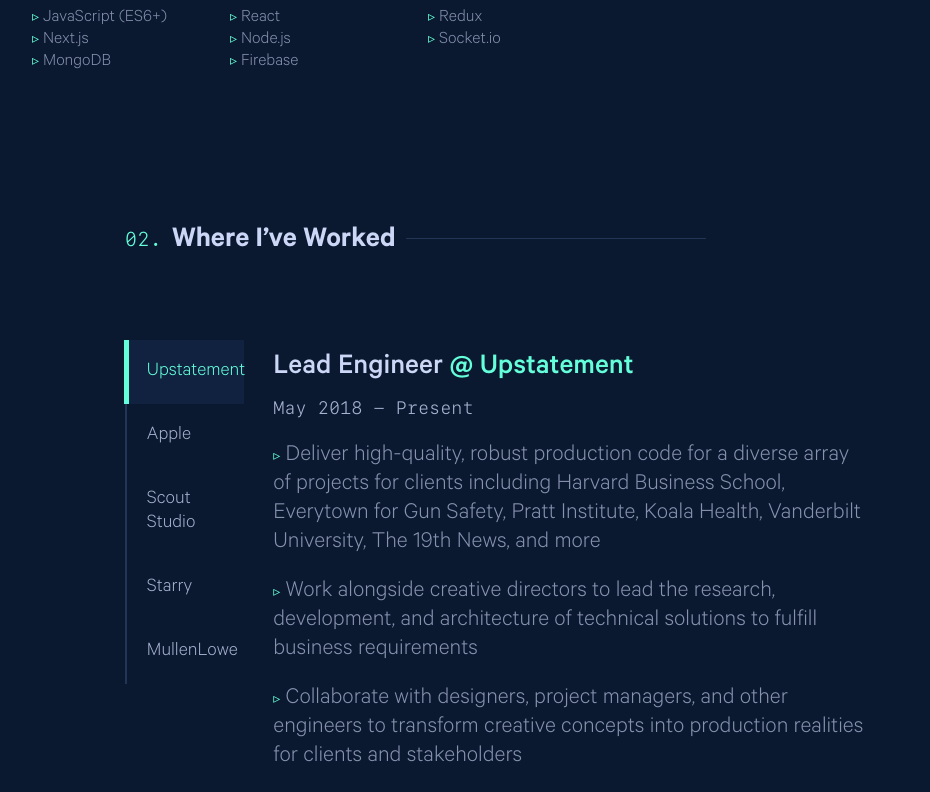
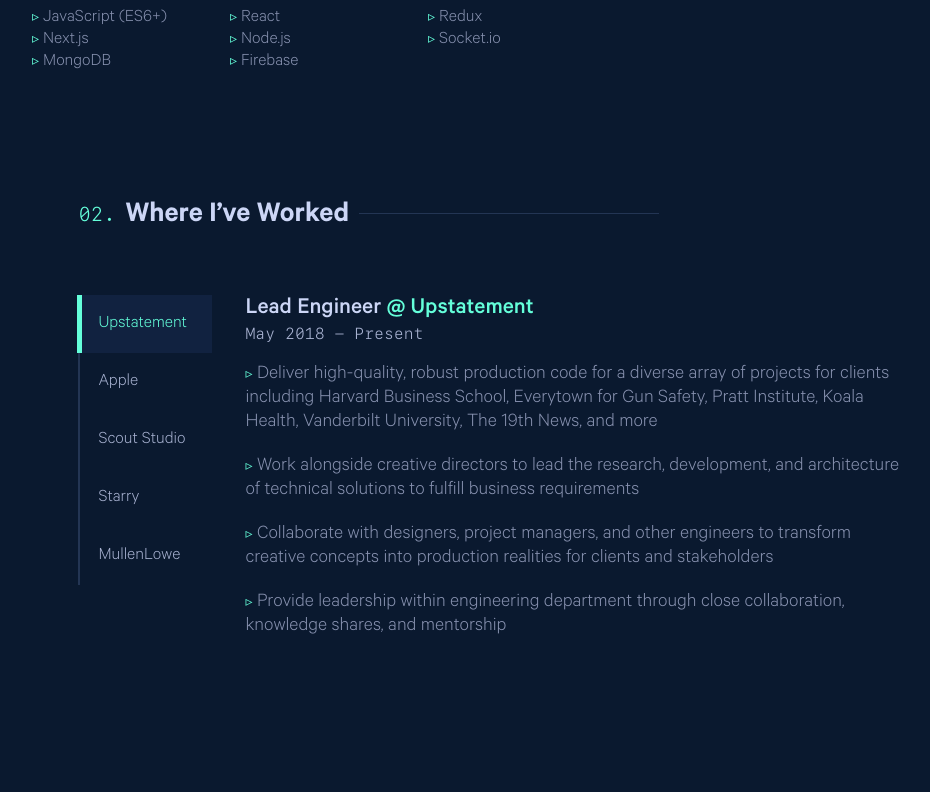
Before and after one commit to hatem782/Portfolio-hatem-ben-echikh, a React (Create React App) app: page / in a window 1280 px wide. Shown: the part 1260-2052 px from the top of the page, without its empty margins (144-1074 px from the left). Built offline with nearby package versions, Linux system fonts and the light colour scheme.

Commit message:
resp 1660px

```diff
--- a/src/pages/sections/GetInTouch/getintouch.styles.js
+++ b/src/pages/sections/GetInTouch/getintouch.styles.js
@@ -21,6 +21,10 @@
       width: "fit-content",
       fontFamily: "SFMono",
       display: "block",
+
+      [theme.breakpoints.down("xl")]: {
+        fontSize: "18px",
+      },
     },
 
     "& .big-title": {
@@ -30,6 +34,10 @@
       fontSize: "80px",
       margin: "20px 0px 0px 0px",
       letterSpacing: "0px",
+
+      [theme.breakpoints.down("xl")]: {
+        fontSize: "60px",
+      },
     },
 
     "& .desc": {
@@ -39,15 +47,31 @@
       fontSize: "28px",
       margin: "20px 0px 0px 0px",
       width: "50%",
+
+      [theme.breakpoints.down("xl")]: {
+        fontSize: "22px",
+        fontWeight: "300",
+        margin: "10px 0px 0px 0px",
+        width: "60%",
+      },
     },
 
     "& .btn-more": {
       width: "fit-content",
       margin: "40px 0px 0px 0px",
 
+      [theme.breakpoints.down("xl")]: {
+        margin: "30px 0px 0px 0px",
+      },
+
       "& .button-custom": {
         fontSize: "20px",
         padding: "26px 52px",
+
+        [theme.breakpoints.down("xl")]: {
+          fontSize: "16px",
+          padding: "20px 30px",
+        },
       },
     },
   },
--- a/src/pages/sections/MoreProjects/moreprojects.styles.js
+++ b/src/pages/sections/MoreProjects/moreprojects.styles.js
@@ -6,6 +6,11 @@
     width: "81%",
     margin: "auto",
 
+    [theme.breakpoints.down("xl")]: {
+      padding: "0px 0px 75px 0px",
+      width: "91%",
+    },
+
     "& .big-title": {
       textAlign: "center",
       color: theme.palette.text.light,
@@ -13,6 +18,11 @@
       fontSize: "40px",
       margin: "0px 0px 10px 0px",
       letterSpacing: "0px",
+
+      [theme.breakpoints.down("xl")]: {
+        fontSize: "35px",
+        margin: "0px 0px 5px 0px",
+      },
     },
 
     "& .big-link": {
@@ -28,6 +38,10 @@
       fontFamily: "SFMono",
       display: "block",
       textDecoration: "none",
+
+      [theme.breakpoints.down("xl")]: {
+        fontSize: "16px",
+      },
 
       "&::after": {
         content: "''",
@@ -55,11 +69,19 @@
       width: "100%",
       flexWrap: "wrap",
       margin: "50px 0px",
+
+      [theme.breakpoints.down("xl")]: {
+        margin: "30px 0px",
+      },
     },
 
     "& .btn-more": {
       width: "fit-content",
       margin: "50px auto",
+
+      [theme.breakpoints.down("xl")]: {
+        margin: "40px auto",
+      },
 
       "& .button-custom": {
         fontSize: "16px",
@@ -82,6 +104,10 @@
     justifyContent: "space-between",
     flexDirection: "column",
 
+    [theme.breakpoints.down("xl")]: {
+      padding: "3% 3%",
+    },
+
     "& .header-body": {
       width: "100%",
 
@@ -93,8 +119,16 @@
         alignItems: "center",
         justifyContent: "space-between",
 
+        [theme.breakpoints.down("xl")]: {
+          margin: "0px 0px 27px 0px",
+        },
+
         "& .folder-icon": {
           height: "50px",
+
+          [theme.breakpoints.down("xl")]: {
+            height: "40px",
+          },
         },
 
         "& .links": {
@@ -106,11 +140,19 @@
             height: "24px",
             margin: "0px 10px 0px 0px",
             cursor: "pointer",
+
+            [theme.breakpoints.down("xl")]: {
+              height: "22px",
+            },
           },
 
           "& .lnk-icon": {
             height: "26px",
             cursor: "pointer",
+
+            [theme.breakpoints.down("xl")]: {
+              height: "25px",
+            },
           },
         },
       },
@@ -127,12 +169,22 @@
           fontWeight: "500",
           color: theme.palette.text.light,
           transition: "all 0.2s",
+
+          [theme.breakpoints.down("xl")]: {
+            fontSize: "23px",
+            fontWeight: "500",
+          },
         },
 
         "& .desc": {
           color: theme.palette.text.main,
           fontSize: "22px",
           fontWeight: "300",
+
+          [theme.breakpoints.down("xl")]: {
+            fontSize: "18px",
+            margin: "10px 0px 0px 0px",
+          },
 
           "& span": {
             color: theme.palette.primary.main,
@@ -158,6 +210,10 @@
         margin: "0px 15px 0px 0px",
         userSelect: "none",
 
+        [theme.breakpoints.down("xl")]: {
+          fontSize: "13px",
+        },
+
         "&:hover": {
           color: theme.palette.primary.main,
         },
--- a/src/pages/sections/MyBuilds/mybuilds.styles.js
+++ b/src/pages/sections/MyBuilds/mybuilds.styles.js
@@ -5,6 +5,11 @@
     padding: "100px 0px",
     width: "80%",
     margin: "auto",
+
+    [theme.breakpoints.down("xl")]: {
+      padding: "75px 0px",
+      width: "90%",
+    },
 
     "& .works": {
       width: "100%",
@@ -20,6 +25,10 @@
     justifyContent: "space-between",
     position: "relative",
     margin: "50px 0px 100px 0px",
+
+    [theme.breakpoints.down("xl")]: {
+      height: "400px",
+    },
 
     "& .left": {
       width: "60%",
@@ -68,6 +77,11 @@
         top: "-35px",
         cursor: "pointer",
         transition: "all 0.2s",
+
+        [theme.breakpoints.down("xl")]: {
+          fontSize: "28px",
+          top: "-20px",
+        },
       },
 
       "& h2": {
@@ -80,6 +94,11 @@
         position: "absolute",
         right: "0px",
         top: "-75px",
+
+        [theme.breakpoints.down("xl")]: {
+          fontSize: "18px",
+          top: "-55px",
+        },
       },
 
       "& p": {
@@ -94,11 +113,19 @@
         borderRadius: "6px",
         lineHeight: "1.5",
 
+        [theme.breakpoints.down("xl")]: {
+          fontSize: "20px",
+        },
+
         "& span": {
           color: theme.palette.primary.main,
           fontWeight: "400",
           position: "relative",
           width: "fit-content",
+
+          [theme.breakpoints.down("xl")]: {
+            fontWeight: "300",
+          },
 
           "&::after": {
             content: "''",
@@ -126,15 +153,25 @@
         justifyContent: "flex-end",
         position: "absolute",
         right: "0px",
-        bottom: "-30px",
+        bottom: "-25px",
+
+        [theme.breakpoints.down("xl")]: {
+          bottom: "-10px",
+        },
 
         "& span": {
           color: theme.palette.text.light,
-          fontSize: "18px",
+          fontSize: "15px",
           fontWeight: "300",
           display: "block",
           margin: "0px 0px 0px 20px",
           userSelect: "none",
+          letterSpacing: "0px",
+          fontFamily: "SFMono",
+
+          [theme.breakpoints.down("xl")]: {
+            fontSize: "14px",
+          },
 
           "&:hover": {
             color: theme.palette.primary.main,
@@ -150,17 +187,34 @@
         right: "0px",
         bottom: "-80px",
 
+        [theme.breakpoints.down("xl")]: {
+          bottom: "-60px",
+        },
+
         "& img": {
           display: "block",
           margin: "0px 0px 0px 20px",
+          cursor: "pointer",
+
+          [theme.breakpoints.down("xl")]: {
+            margin: "0px 0px 0px 15px",
+          },
         },
 
         "& .git": {
           height: "26px",
+
+          [theme.breakpoints.down("xl")]: {
+            height: "24px",
+          },
         },
 
         "& .ext": {
           height: "28px",
+
+          [theme.breakpoints.down("xl")]: {
+            height: "26px",
+          },
         },
       },
     },
--- a/src/pages/sections/workPlaces/workplaces.styles.js
+++ b/src/pages/sections/workPlaces/workplaces.styles.js
@@ -6,16 +6,26 @@
     width: "80%",
     margin: "auto",
 
+    [theme.breakpoints.down("xl")]: {
+      padding: "75px 0px",
+      width: "90%",
+    },
+
     "& .container": {
       width: "100%",
       display: "flex",
       margin: "80px 0px 0px 0px",
+
+      [theme.breakpoints.down("xl")]: {
+        margin: "60px 0px 0px 0px",
+      },
     },
 
     "& .left": {
       width: "20%",
       height: "fit-content",
       borderLeft: "2px solid #233554",
+
       "& span": {
         display: "block",
         color: theme.palette.text.main,
@@ -26,6 +36,11 @@
         cursor: "pointer",
         transition: "all 0.2s",
         width: "80%",
+
+        [theme.breakpoints.down("xl")]: {
+          padding: "18px",
+          fontSize: "18px",
+        },
 
         "&:hover": {
           backgroundColor: theme.palette.background.light,
@@ -62,6 +77,11 @@
         color: theme.palette.text.light,
         margin: "10px 0px",
 
+        [theme.breakpoints.down("xl")]: {
+          fontSize: "24px",
+          margin: "0px 0px",
+        },
+
         "& span": {
           color: theme.palette.primary.main,
         },
@@ -73,6 +93,10 @@
         color: theme.palette.text.main,
         margin: "0px 0px 20px 0px",
         fontFamily: "SFMono",
+
+        [theme.breakpoints.down("xl")]: {
+          fontSize: "16px",
+        },
       },
 
       "& .descrip": {
@@ -81,6 +105,10 @@
         lineHieght: "2",
         listStyleType: "none",
         padding: "0px",
+
+        [theme.breakpoints.down("xl")]: {
+          fontSize: "20px",
+        },
 
         "& li": {
           margin: "20px 0px",
```
